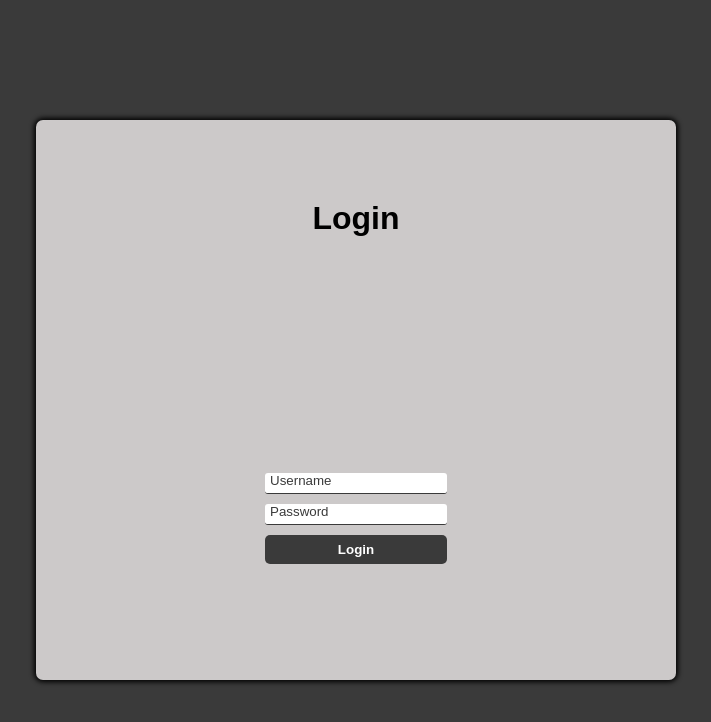
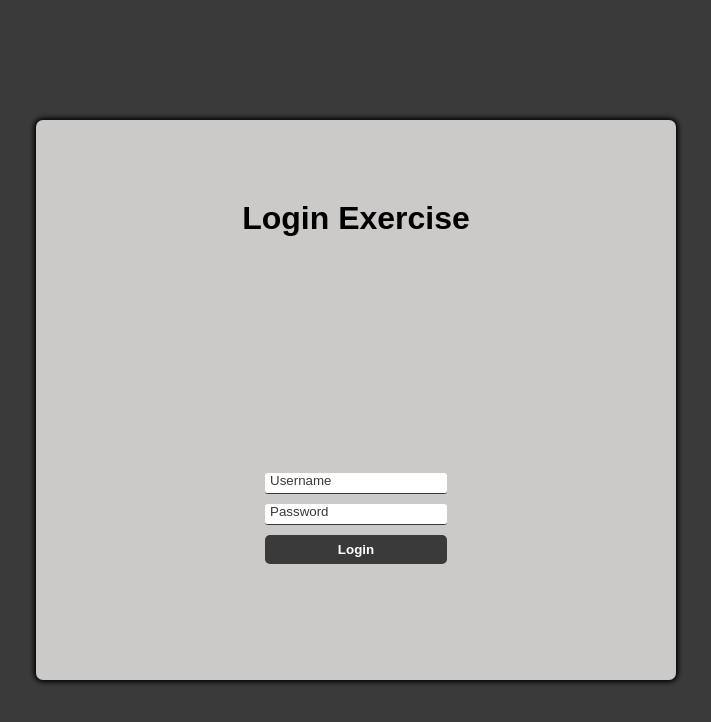
Before and after one commit to Allen-Craig/Login, a plain HTML site: page index.html in a window 1280 px wide. Shown: the whole page, without its empty margins (284-995 px from the left). Drawn offline with Linux system fonts and the light colour scheme.

Commit message:
login exercice

```diff
--- a/index.html
+++ b/index.html
@@ -11,7 +11,7 @@
 
 <body>
   <main id="main-holder">
-    <h1 id="login-header">Login</h1>
+    <h1 id="login-header">Login Exercise</h1>
 
     <div id="login-error-msg-holder">
       <p id="login-error-msg">Invalid username <span id="error-msg-second-line">and/or password</span></p>
```
